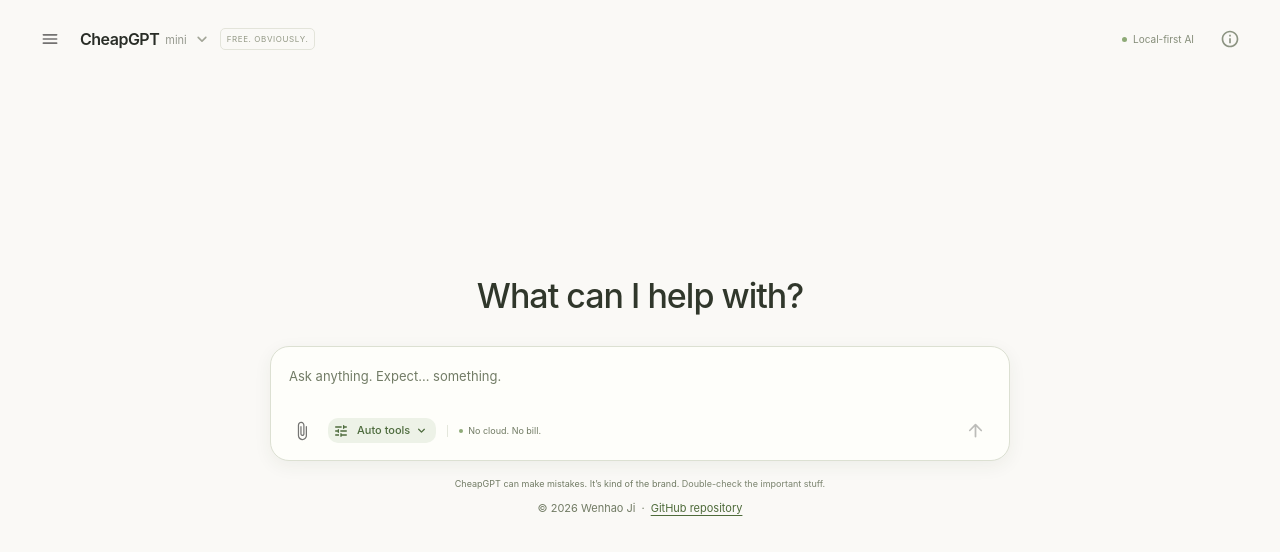
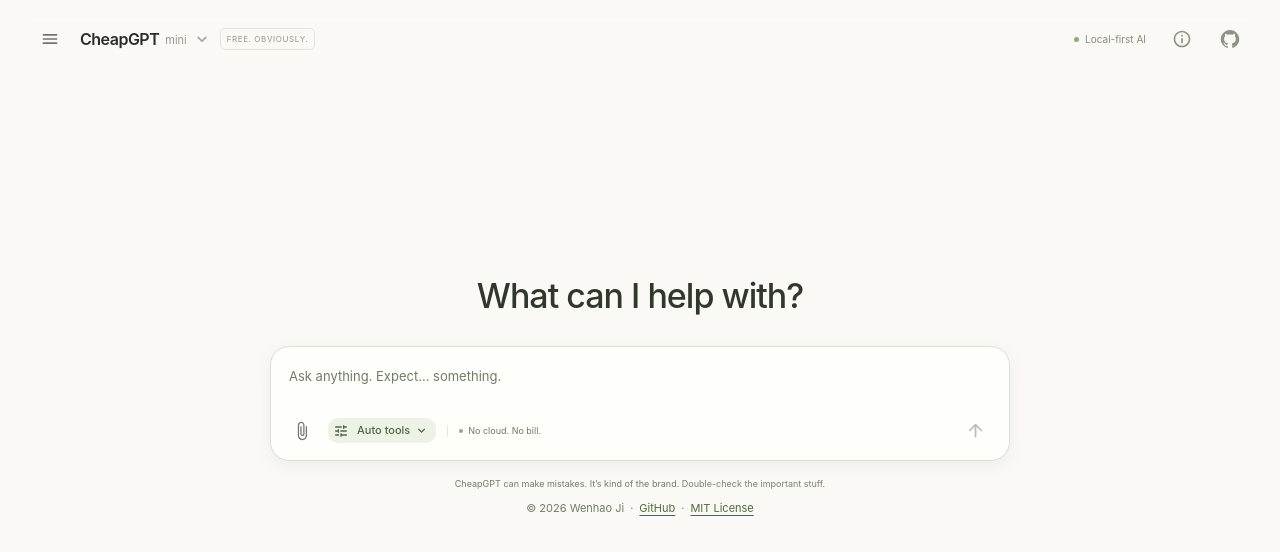
Before and after one commit to predatorray/CheapGPT, a React (Vite) app: page / in a window 1280 px wide. Shown: the top 552 px of the page. Built offline with nearby package versions, Linux system fonts and the light colour scheme.

Commit message:
Keep collapsed-sidebar header visible and add repository links

```diff
--- a/src/App.tsx
+++ b/src/App.tsx
@@ -657,6 +657,16 @@
                 <InfoOutlined fontSize="small" />
               </IconButton>
             </Tooltip>
+            <Tooltip title="View on GitHub">
+              <IconButton
+                aria-label="View CheapGPT on GitHub"
+                href="https://github.com/predatorray/CheapGPT"
+                target="_blank"
+                rel="noopener noreferrer"
+              >
+                <GitHub fontSize="small" />
+              </IconButton>
+            </Tooltip>
           </div>
         </header>
         <Menu
@@ -1005,7 +1015,15 @@
                 target="_blank"
                 rel="noopener noreferrer"
               >
-                GitHub repository
+                GitHub
+              </a>
+              <span aria-hidden="true">·</span>
+              <a
+                href="https://github.com/predatorray/CheapGPT/blob/main/LICENSE"
+                target="_blank"
+                rel="noopener noreferrer"
+              >
+                MIT License
               </a>
             </footer>
           </div>
--- a/src/styles.css
+++ b/src/styles.css
@@ -312,6 +312,14 @@
   justify-content: space-between;
   padding: 0 32px;
   gap: 12px;
+  top: 0;
+  z-index: 10;
+  background: rgb(250 249 246 / 40%);
+  -webkit-backdrop-filter: blur(12px);
+  backdrop-filter: blur(12px);
+}
+.sidebar-closed .topbar {
+  position: sticky;
 }
 .topbar-left,
 .topbar-right {
@@ -1060,6 +1068,7 @@
     display: inline-flex;
   }
   .topbar {
+    position: sticky;
     height: 64px;
     padding: 0 16px 0 10px;
   }
```
